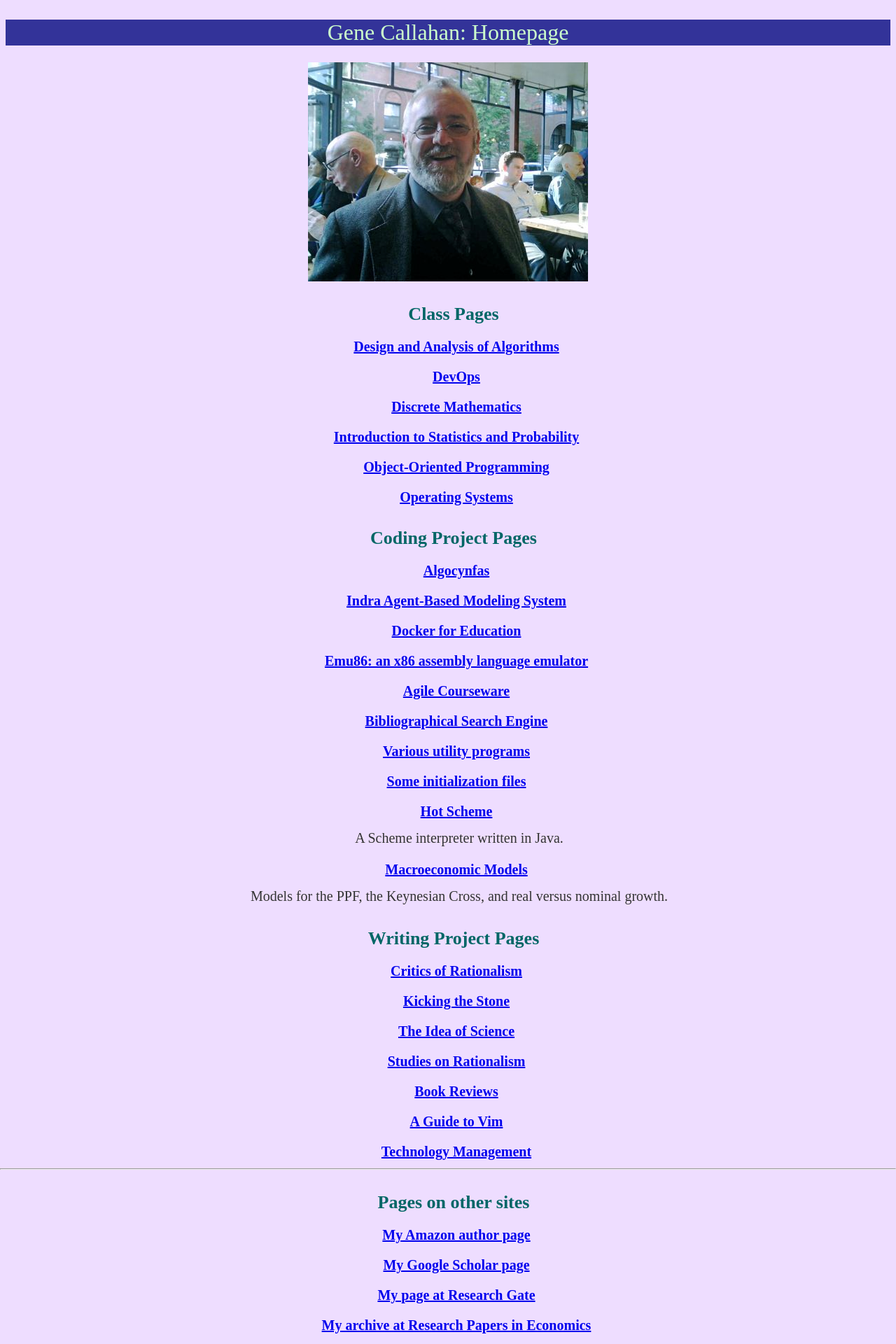
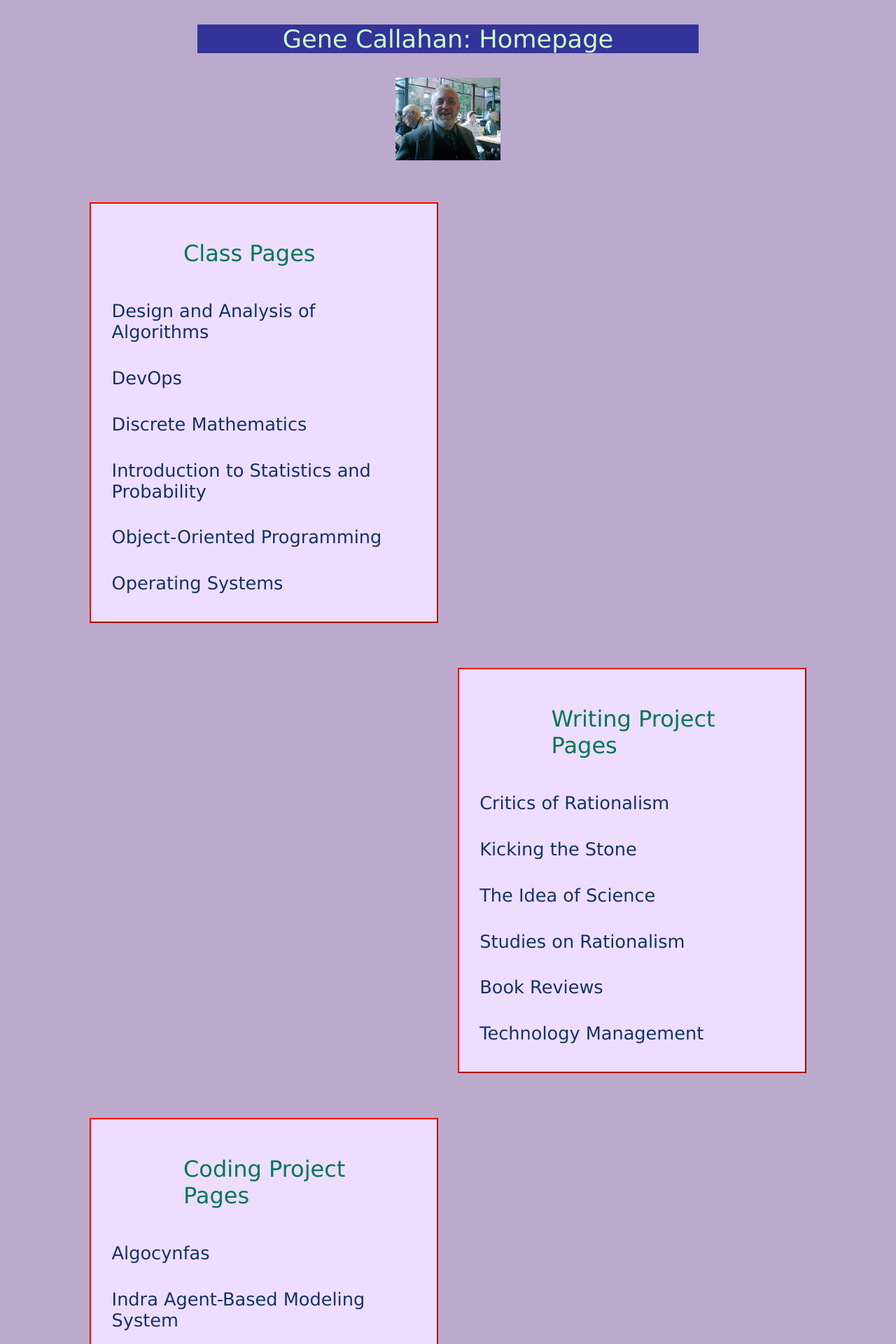
Before and after one commit to gcallah/gcallah.github.io, a Jekyll site: the page index.html, which Jekyll copies as it is, in a window 1280 px wide. Shown: the top 1920 px of the page at 70% size. Built offline with Jekyll 4.4.1, drawn with Linux system fonts in a browser that asks for light colours.

Commit message:
Re-design main page.

```diff
--- a/index.html
+++ b/index.html
@@ -14,10 +14,16 @@
 		<h1>
 			Gene Callahan: Homepage
 		</h1>
-            <div style="text-align:center">
-                <img src="graphics/GeneSmall.jpg">
+            <figure class="logo">
+                <img src="graphics/GeneSmall.jpg" width="12%">
+                <figcaption>
+                </figcaption>
+            </figure>
+
+            <div class="flex-container">
                 <br>
 
+                <div class="projects-left">
                 <h2>
                     Class Pages
                 </h2>
@@ -56,7 +62,51 @@
                         Operating Systems
                         </a>
                     </h3>
+                </div>
 
+                <div class="projects-right">
+                <h2>
+                    Writing Project Pages
+                </h2>
+
+                    <h3>
+                        <a href="../FourCritics/index.html">
+                        Critics of Rationalism
+                        </a>
+                    </h3>
+
+                    <h3>
+                        <a href="../KickingTheStone/index.html">
+                        Kicking the Stone
+                        </a>
+                    </h3>
+
+                    <h3>
+                        <a href="../history_of_science/index.html">
+                        The Idea of Science
+                        </a>
+                    </h3>
+
+                    <h3>
+                        <a href="../Rationalism/index.html">
+                        Studies on Rationalism
+                        </a>
+                    </h3>
+
+                    <h3>
+                        <a href="../BookReviews/index.html">
+                        Book Reviews
+                        </a>
+                    </h3>
+
+                    <h3>
+                        <a href="../TechManagement/index.html">
+                        Technology Management
+                        </a>
+                    </h3>
+                </div>
+
+                <div class="projects-left">
                 <h2>
                     Coding Project Pages
                 </h2>
@@ -128,54 +178,9 @@
                         Models for the PPF, the Keynesian Cross, and real
                         versus nominal growth.
                         </p>
+                </div>
 
-                <h2>
-                    Writing Project Pages
-                </h2>
-
-                    <h3>
-                        <a href="../FourCritics/index.html">
-                        Critics of Rationalism
-                        </a>
-                    </h3>
-
-                    <h3>
-                        <a href="../KickingTheStone/index.html">
-                        Kicking the Stone
-                        </a>
-                    </h3>
-
-                    <h3>
-                        <a href="../history_of_science/index.html">
-                        The Idea of Science
-                        </a>
-                    </h3>
-
-                    <h3>
-                        <a href="../Rationalism/index.html">
-                        Studies on Rationalism
-                        </a>
-                    </h3>
-
-                    <h3>
-                        <a href="../BookReviews/index.html">
-                        Book Reviews
-                        </a>
-                    </h3>
-
-                    <h3>
-                        <a href="../GuideToVim/index.html">
-                        A Guide to Vim
-                        </a>
-                    </h3>
-
-                    <h3>
-                        <a href="../TechManagement/index.html">
-                        Technology Management
-                        </a>
-                    </h3>
-
-                <hr>
+                <div class="projects-right">
                 <h2>
                     Pages on other sites
                 </h2>
--- a/style.css
+++ b/style.css
@@ -1,9 +1,37 @@
+:root {
+  --link-color: #136;
+  --project-bg-color: #edf;
+}
+
 body {
     margin: 0;
     padding: 0;
-    font-size: 20px;
+    font-size: 100%;
     color: #333;
-    background: #edf;
+    background: #bac;
+    font-family: Verdana, Geneva, sans-serif
+}
+
+div.projects-left {
+    border-width: 2px;
+    border-style: outset;
+    border-color: red;
+    float: left;
+    background: var(--project-bg-color);
+    width: 38%;
+    margin: 2em 2em 2em 8em;
+    padding: 4px;
+}
+
+div.projects-right {
+    border-width: 2px;
+    border-style: outset;
+    border-color: red;
+    float: right;
+    background: var(--project-bg-color);
+    width: 38%;
+    margin: 2em 8em 2em 2em;
+    padding: 4px;
 }
 
 table, th, td {
@@ -14,11 +42,11 @@ table, th, td {
     }
 
 p {
-    margin: 8px 8px 8px 40px;
+    margin: .7em .7em .7em 3.4em;
 }
 
 ol, ul, dl, li {
-    margin: 20px 8px 8px 12px;
+    margin: 1.6em .7em .7em 1em;
 }
 
 p {
@@ -27,22 +55,22 @@ p {
 }
 
 h1,h2,h3,h4,h5 {
-    font-weight: bold;
+    font-weight: 300;
 }
 
 h1 {
-    margin: 28px 8px 24px 8px;
+    margin: 1em 8em 1em 8em;
     text-align: center;
-    font-weight: 300;
-    font-size: 32px;
+    font-size: 2.2em;
     background-color: #339;
     color: #cfc;
 }
 
 h2 {
-    font-size: 26px;
-    margin: 32px 8px 12px 24px;
-    color: #066;
+    font-size: 2.0em;
+    margin: 1.5em 1em 1.5em 4em;
+    color: #075;
+    font-family: Verdana, Geneva, sans-serif
 }
 
 h2.subhead {
@@ -53,15 +81,46 @@ h2.subhead {
 }
 
 h3 {
-    font-size: 20px;
-    margin: 20px 8px 12px 32px;
+    font-size: 1.6em;
+    margin: 1.4em 1em 1.4em 1em;
     color: #633;
-    font-weight: bold;
 }
 
 h4 {
-    font-size: 18px;
-    margin: 16px 8px 12px 40px;
+    font-size: 1.5em;
+    margin: 1.3em .7em 1em 3.4em;
     color: #339;
-    font-weight: bold;
 }
+
+figure {
+    margin: 1em 1em 1em 1em;
+    text-align: center;
+}
+figure.logo {
+    margin: .6em 1em .6em 1em;
+}
+
+a {
+    text-decoration: none;
+    color: var(--link-color);
+}
+a.menu  {
+    font-size: 1.3em;
+    font-weight: 600;
+    background: transparent;
+    color: var(--link-color);
+}
+a:link {
+    color: var(--link-color);
+}
+a.menu:link {
+    background: transparent;
+    color: var(--link-color);
+}
+a:visited {
+    color: var(--link-color);
+}
+a.menu:visited {
+    background: transparent;
+    color: #312;
+}
```
Also changed, not shown: other parts of index.html (+1 -8 lines).
